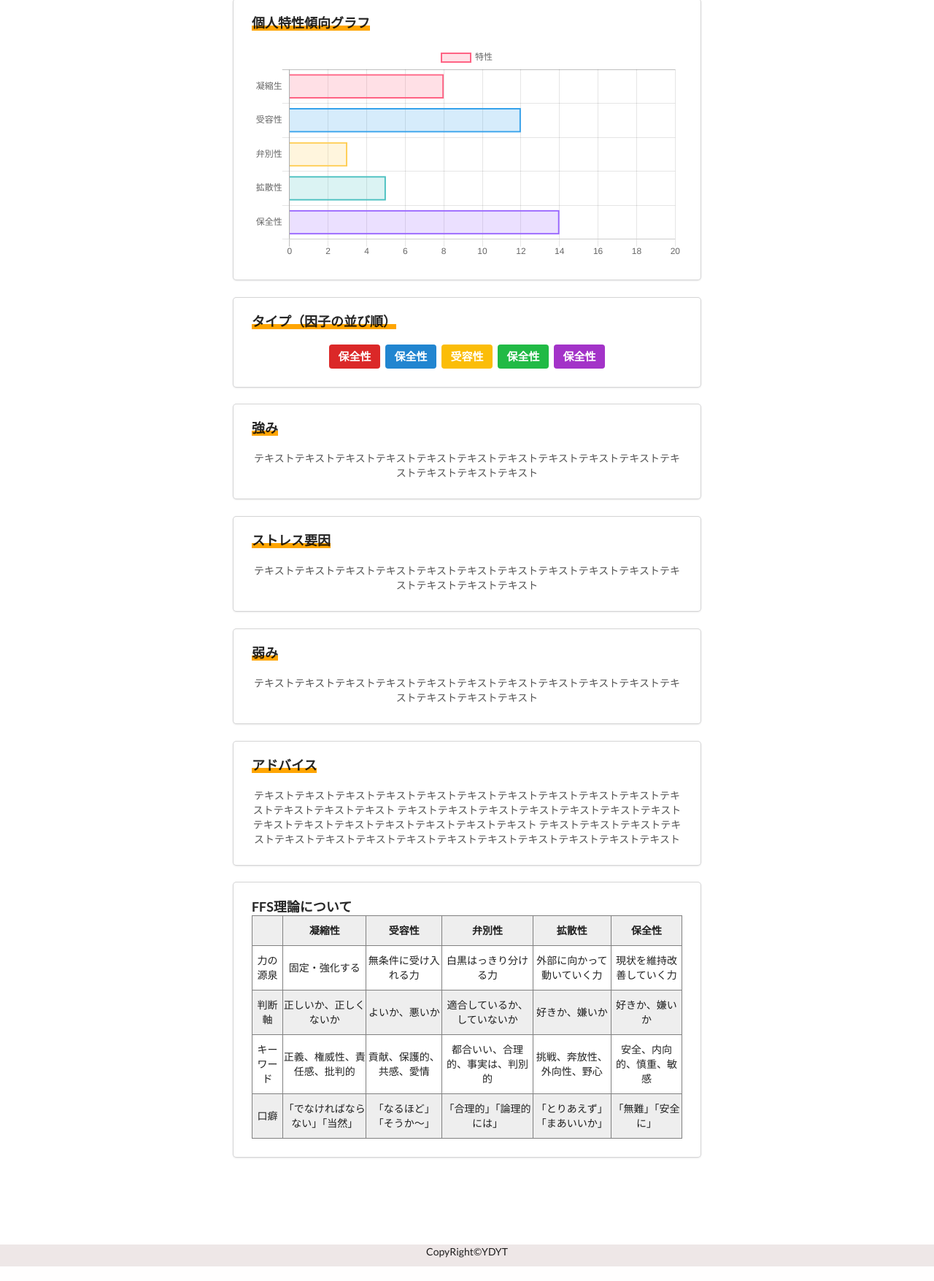
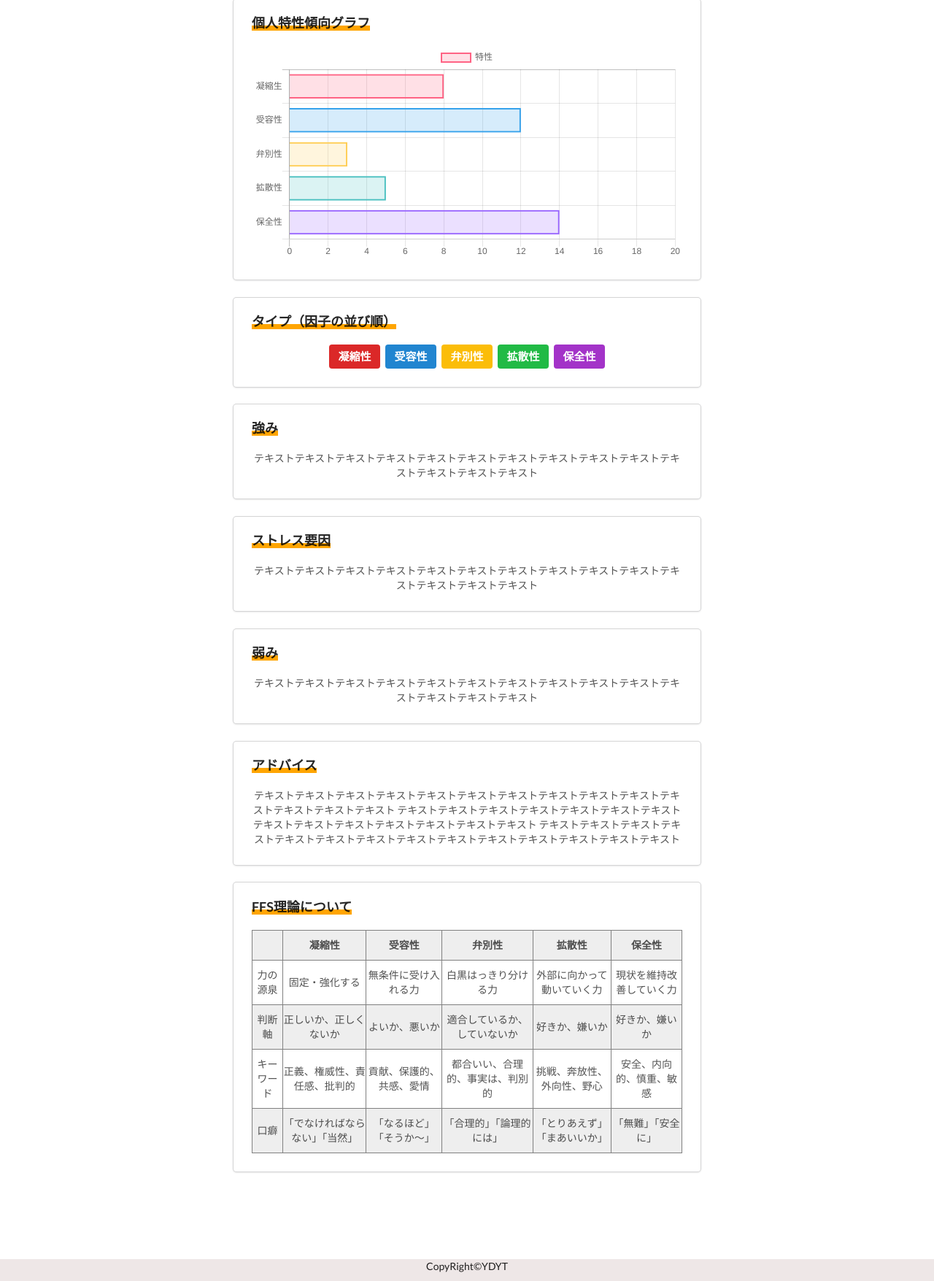
Before and after one commit to udus122/dof, a Django app: page /mypage/ in a window 1280 px wide. Shown: the part 787-2542 px from the top of the page at 73% size. Run offline with Django 3.2, Linux system fonts and the light colour scheme.

Commit message:
マイページ、診断微調整

```diff
--- a/static/js/app.js
+++ b/static/js/app.js
@@ -8,3 +8,24 @@ var bar = new ProgressBar.Line(progressBar, {
   svgStyle: { width: "100%", height: "100%" }
 });
 bar.animate(1.0);
+
+//（イベントのトリガーはページの更新？どれかのボタンが押されること？）
+//　→　9秒後に「どちらでもない」がclickされる。
+//いずかれの選択肢がクリックされたら次の問題へ行く。(更新される)
+//progressbarも再開される。
+
+var answerIsYes = document.getElementById("answerIsYes");
+var answerIsNeither = document.getElementById("answerIsNeither");
+var answerIsNo = document.getElementById("answerIsNo");
+
+//ページをリロードするための関数
+function doReload() {
+  window.location.reload();
+}
+
+//ページが表示されたら9秒後にリロードする処理
+window.addEventListener("load", function() {
+  setTimeout(doReload, 9000);
+});
+
+answerIsNeither.addEventListener("click", function() {});
--- a/templates/dof/diagnosis.html
+++ b/templates/dof/diagnosis.html
@@ -19,9 +19,9 @@
     </form>
   </div>
   <div class="items center">
-    <button class="ui orange inverted button item ">はい</button>
-    <button class="ui orange inverted button item ">どちらでもない</button>
-    <button class="ui orange inverted button item ">いいえ</button>
+    <button id='answerIsYes' class="ui orange inverted button item answer">はい</button>
+    <button id='answerIsNeither' class="ui orange inverted button item answer">どちらでもない</button>
+    <button id='answerIsNo' class="ui orange inverted button item answer">いいえ</button>
   </div>
 </div>
 
--- a/templates/dof/mypage.html
+++ b/templates/dof/mypage.html
@@ -49,10 +49,10 @@
           <div class="header"><span class='underLine'>タイプ（因子の並び順）</span></div>
           <div class="description">
           {% comment %} 結果に応じて表示を変える {% endcomment %}
-            <div class='ui label red ft15'>保全性</div>
-            <div class='ui label blue ft15'>保全性</div>
-            <div class='ui label yellow ft15'>受容性</div>
-            <div class='ui label green ft15'>保全性</div>
+            <div class='ui label red ft15'>凝縮性</div>
+            <div class='ui label blue ft15'>受容性</div>
+            <div class='ui label yellow ft15'>弁別性</div>
+            <div class='ui label green ft15'>拡散性</div>
             <div class='ui label purple ft15'>保全性</div>
           </div>
         </div>
@@ -94,7 +94,8 @@
 
       <div class='card w100'>
         <div class='content'>
-          <div class='header'>FFS理論について</div>
+          <div class='header'><span class='underLine'>FFS理論について</span></div>
+            <div class='description'>
              <table border=''>
                 <tr>
                   <th></th>
@@ -137,6 +138,7 @@
                   <td>「無難」「安全に」</td>
                 </tr>
             </table>
+           </div>
         </div>
       </div>
 
```
